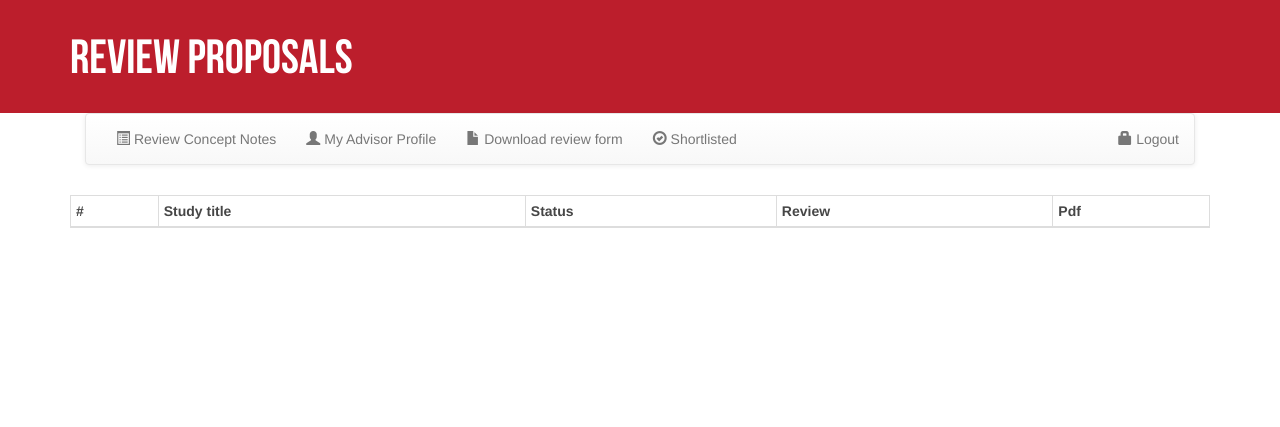
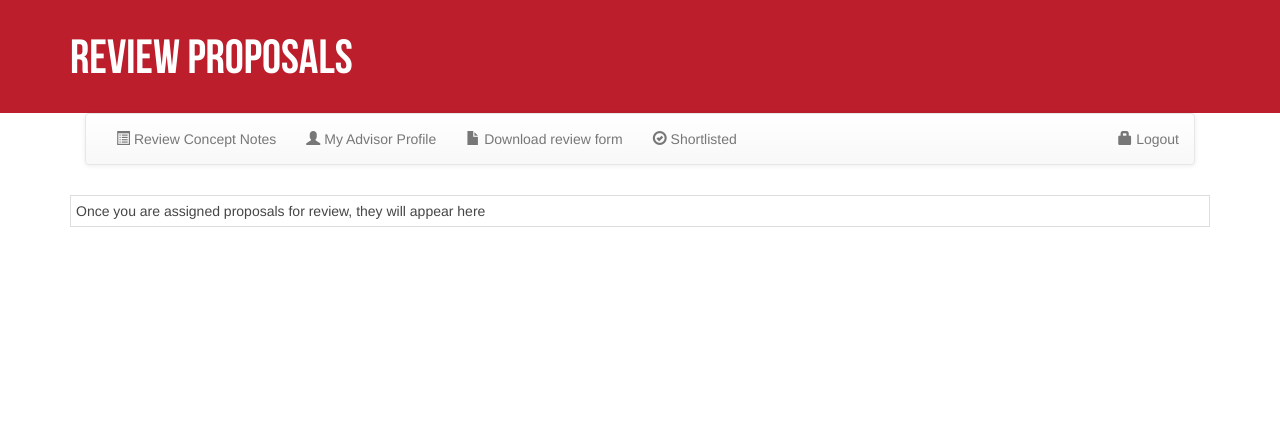
Before and after one commit to iHub/ocsdnet-proposals-portal, a PHP site: template application/views/advisors/reviewer_proposals.php in a window 1280 px wide. Shown: the part 92-519 px from the top of the page. Run offline with PHP 8.4, Linux system fonts and the light colour scheme; the template is opened without the code that fills it, so the values that code supplies are empty; some libraries are stand-ins or nearby versions.

Commit message:
Fix #1
Notice when an advisor doesn’t have any proposals

```diff
--- a/application/views/advisors/reviewer_proposals.php
+++ b/application/views/advisors/reviewer_proposals.php
@@ -10,6 +10,9 @@
 
     <h4><?php echo $reviewer_status; ?></h4>
     <table class="table table-hover table-bordered table-condensed">
+    <?php if (count($proposals)>0) {
+
+		?>
     <thead>
         <tr>
             <th>#</th>
@@ -21,7 +24,10 @@
         </tr>
     </thead>
     <tbody>
-    	<?php for($i=0; $i<count($proposals); $i++): ?>
+    	<?php
+
+
+    	for($i=0; $i<count($proposals); $i++): ?>
         <tr>
             <td><?php echo $i + 1; ?></td>
             <td><?php echo $proposals[$i]["study_title"]; ?></td>
@@ -38,7 +44,12 @@
 
         </tr>
 
-    	<?php endfor; ?>
+    	<?php endfor;
+
+		}else{ ?>
+
+			<tr><td>Once you are assigned proposals for review, they will appear here</td></tr>
+		<?php } ?>
     </tbody>
 </table>
 </div>
```
